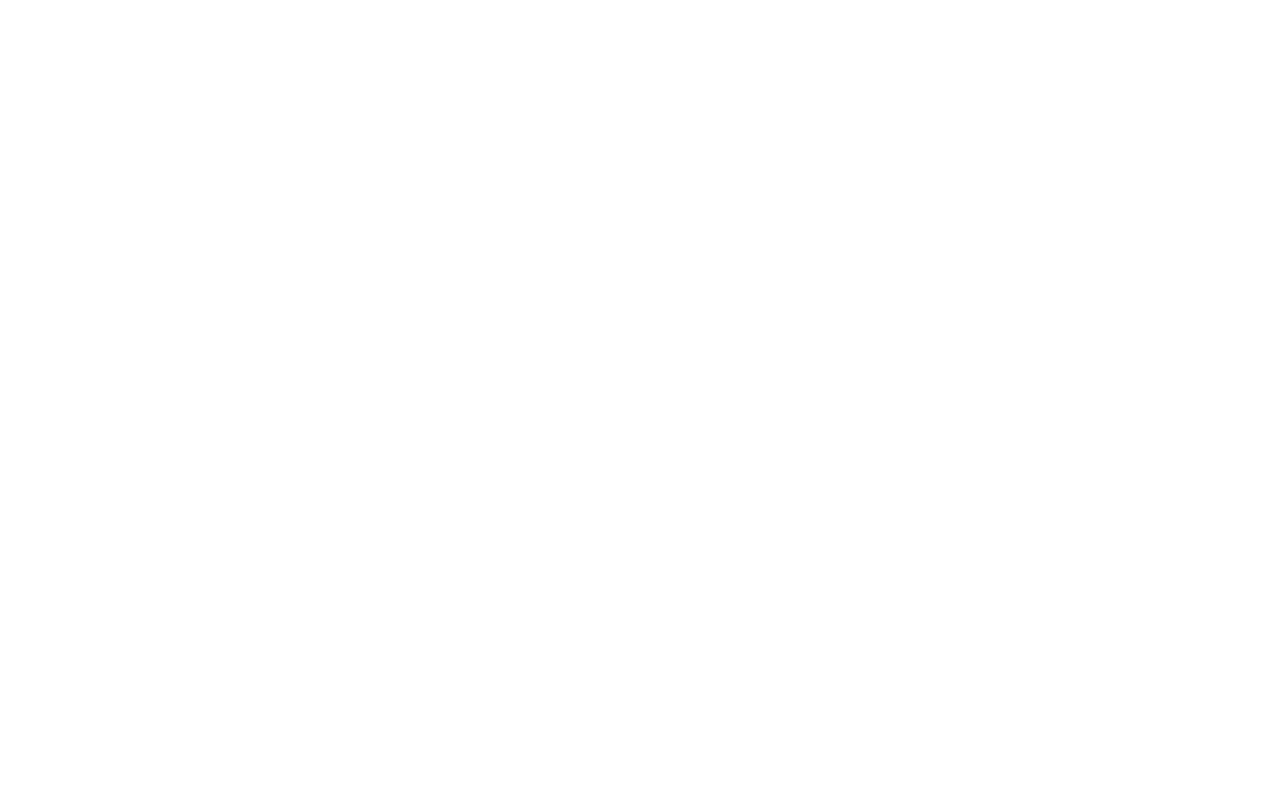
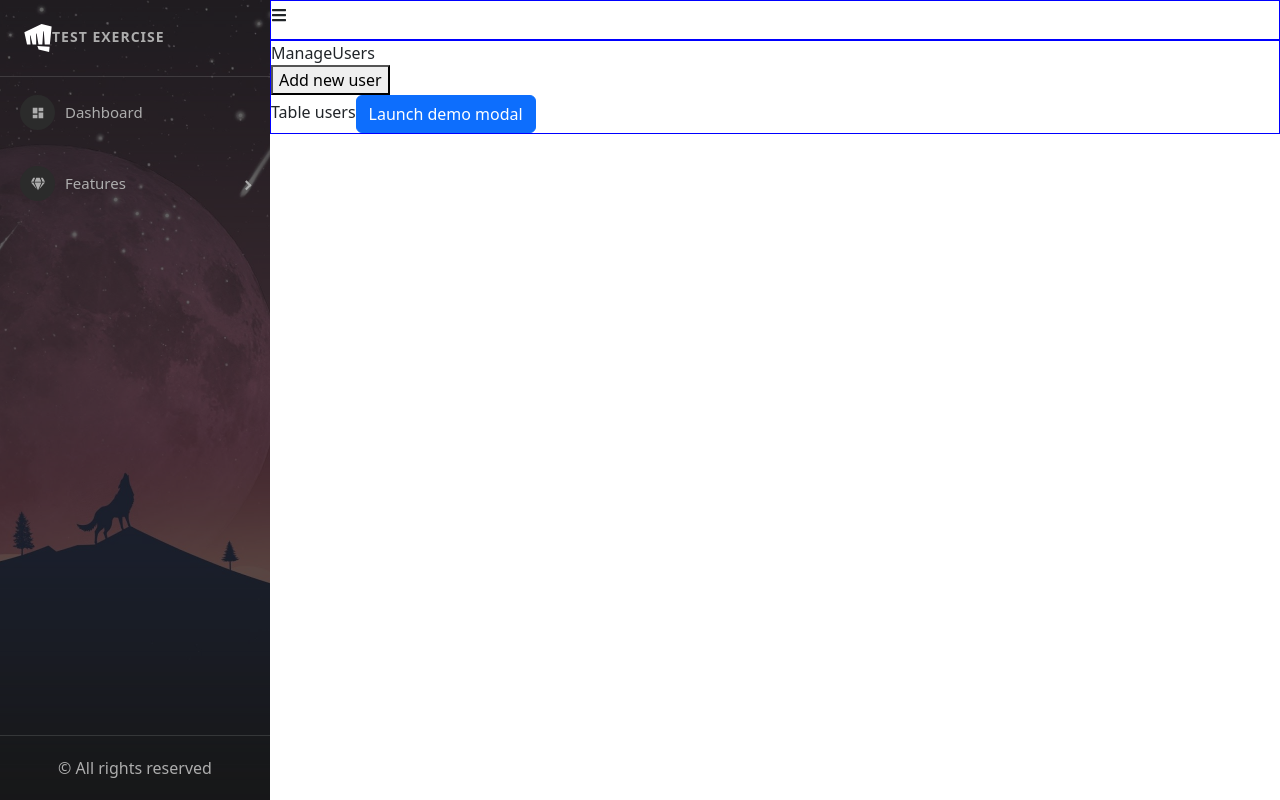
Before and after one commit to kietgudy/test-react, a React (Create React App) app: page /admin/manage-users in a window 1280 px wide. Before the commit this address had no page. Built offline with nearby package versions, Linux system fonts and the light colour scheme.

Commit message:
video56 modal

```diff
--- a/package.json
+++ b/package.json
@@ -6,13 +6,18 @@
     "@testing-library/jest-dom": "5.16.4",
     "@testing-library/react": "13.3.0",
     "@testing-library/user-event": "13.5.0",
+    "axios": "1.6.7",
     "bootstrap": "5.3.2",
     "react": "18.2.0",
     "react-bootstrap": "2.10.1",
     "react-dom": "18.2.0",
+    "react-icons": "4.4.0",
+    "react-paginate": "8.2.0",
+    "react-pro-sidebar": "0.7.1",
     "react-redux": "8.0.1",
     "react-router-dom": "6.22.1",
     "react-scripts": "5.0.1",
+    "react-toastify": "10.0.4",
     "redux": "4.2.0",
     "redux-devtools-extension": "2.13.9",
     "redux-thunk": "2.4.1",
--- a/src/App.scss
+++ b/src/App.scss
@@ -68,6 +68,7 @@ body {
         padding: 10px 15px;
         background: #303030;
         color: white;
+        border: none;
         &:hover {
           background: #464646;
         }
--- a/src/components/Admin/Admin.js
+++ b/src/components/Admin/Admin.js
@@ -1,4 +1,24 @@
+import SideBar from "./SideBar";
+import "./Admin.scss";
+import { FaBars } from "react-icons/fa";
+import { useState } from "react";
+import { Outlet, Link } from "react-router-dom";
+
 const Admin = (props) => {
-    return <div>admin</div>;
-  };
-  export default Admin;
+  const [collapsed, setCollapsed] = useState(false);
+
+  return (
+    <div className="admin-container">
+      <div className="admin-sidebar">
+        <SideBar collapsed={collapsed} />
+      </div>
+      <div className="admin-content">
+        <div className="admin-header">
+          <FaBars onClick={() => setCollapsed(!collapsed)} />
+        </div>
+        <div className="admin-main"><Outlet/></div>
+      </div>
+    </div>
+  );
+};
+export default Admin;
--- /dev/null
+++ b/src/components/Admin/Admin.scss
@@ -0,0 +1,18 @@
+.admin-container {
+  display: flex;
+  .admin-sidebar {
+    .pro-sidebar {
+      height: 100vh !important;
+    }
+  }
+  .admin-content {
+    width: 100%;
+    .admin-header {
+      height: 40px;
+      border: 1px solid blue;
+    }
+    .admin-main {
+      border: 1px solid blue;
+    }
+  }
+}
--- /dev/null
+++ b/src/components/Admin/Content/DashBoard.js
@@ -0,0 +1,8 @@
+const DashBoard = (props) => {
+  return (
+  <div>
+    DashBoard
+    </div>
+    );
+}
+export default DashBoard;
--- /dev/null
+++ b/src/components/Admin/Content/ManageUsers.js
@@ -0,0 +1,21 @@
+import ModalCreateUsers from "./ModalCreateUsers";
+
+const ManageUsers = (props) => {
+  return (
+    <div>
+      <div classNameName="manage-user-container">
+        <div classNameName="title">ManageUsers</div>
+        <div classNameName="users-content">
+          <div>
+            <button>Add new user</button>
+          </div>
+          <div>
+            Table users
+            <ModalCreateUsers/>
+          </div>
+        </div>
+      </div>
+    </div>
+  );
+};
+export default ManageUsers;
--- /dev/null
+++ b/src/components/Admin/Content/ModalCreateUsers.js
@@ -0,0 +1,65 @@
+import React, { useState } from "react";
+import Button from "react-bootstrap/Button";
+import Modal from "react-bootstrap/Modal";
+
+const ModalCreateUsers = () => {
+  const [show, setShow] = useState(false);
+
+  const handleClose = () => setShow(false);
+  const handleShow = () => setShow(true);
+
+  return (
+    <>
+      <Button variant="primary" onClick={handleShow}>
+        Launch demo modal
+      </Button>
+
+      <Modal show={show} onHide={handleClose} size="xl" backdrop="static">
+        <Modal.Header closeButton>
+          <Modal.Title>Add new user</Modal.Title>
+        </Modal.Header>
+        <Modal.Body>
+          <form className="row g-3">
+            <div className="col-md-6">
+              <label className="form-label">Email</label>
+              <input type="email" className="form-control" />
+            </div>
+            <div className="col-md-6">
+              <label className="form-label">Password</label>
+              <input type="password" className="form-control" />
+            </div>
+            <div className="col-md-6">
+              <label className="form-label">Username</label>
+              <input type="text" className="form-control" />
+            </div>
+            <div className="col-md-4">
+              <label className="form-label">Role</label>
+              <select className="form-select">
+                <option selected value="USER">
+                  USER
+                </option>
+                <option selected value="ADMIN">
+                  ADMIN
+                </option>
+              </select>
+            </div>
+
+            <div className="col-md-12">
+              <label className="form-label">Image</label>
+              <input type="file" />
+            </div>
+          </form>
+        </Modal.Body>
+        <Modal.Footer>
+          <Button variant="secondary" onClick={handleClose}>
+            Close
+          </Button>
+          <Button variant="primary" onClick={handleClose}>
+            Save
+          </Button>
+        </Modal.Footer>
+      </Modal>
+    </>
+  );
+};
+export default ModalCreateUsers;
--- /dev/null
+++ b/src/components/Admin/SideBar.js
@@ -0,0 +1,107 @@
+import "react-pro-sidebar/dist/css/styles.css";
+import {
+  ProSidebar,
+  Menu,
+  MenuItem,
+  SubMenu,
+  SidebarHeader,
+  SidebarFooter,
+  SidebarContent,
+} from "react-pro-sidebar";
+
+import {
+  FaTachometerAlt,
+  FaGem,
+  FaList,
+  FaGithub,
+  FaRegLaughWink,
+  FaHeart,
+} from "react-icons/fa";
+import sidebarBg from "../../assets/bg2.jpg";
+import { MdDashboard } from "react-icons/md";
+import { SiRiotgames } from "react-icons/si";
+import { Link } from "react-router-dom";
+
+const SideBar = (props) => {
+  const { image, collapsed, toggled, handleToggleSidebar } = props;
+  return (
+    <>
+      <ProSidebar
+        image={sidebarBg}
+        collapsed={collapsed}
+        toggled={toggled}
+        breakPoint="md"
+        onToggle={handleToggleSidebar}
+      >
+        <SidebarHeader>
+          <div
+            style={{
+              padding: "24px",
+              textTransform: "uppercase",
+              fontWeight: "bold",
+              fontSize: 14,
+              letterSpacing: "1px",
+              overflow: "hidden",
+              textOverflow: "ellipsis",
+              whiteSpace: "nowrap",
+            }}
+          >
+            <SiRiotgames size={"2em"} color="white" />
+            <span>Test Exercise</span>
+          </div>
+        </SidebarHeader>
+
+        <SidebarContent>
+          <Menu iconShape="circle">
+            <MenuItem
+              icon={<MdDashboard />}
+              // suffix={<span className="badge red">New</span>}
+            >
+              Dashboard
+              <Link to="/admin" />
+            </MenuItem>
+            {/* <MenuItem icon={<FaGem />}> Components </MenuItem> */}
+          </Menu>
+          <Menu iconShape="circle">
+            <SubMenu
+              // suffix={<span className="badge yellow">3</span>}
+              // icon={<FaRegLaughWink />}
+              icon={<FaGem />}
+              title="Features"
+            >
+              <MenuItem>
+                Quản lý Users
+                <Link to="/admin/manage-users" />
+              </MenuItem>
+              <MenuItem> Quản lý Bài Quiz</MenuItem>
+              <MenuItem> Quản lý Câu Hỏi</MenuItem>
+            </SubMenu>
+          </Menu>
+        </SidebarContent>
+
+        <SidebarFooter style={{ textAlign: "center" }}>
+          <div
+            className="sidebar-btn-wrapper"
+            style={{
+              padding: "20px 24px",
+            }}
+          >
+            <div>
+              <span
+                style={{
+                  whiteSpace: "nowrap",
+                  textOverflow: "ellipsis",
+                  overflow: "hidden",
+                }}
+              >
+                © All rights reserved
+              </span>
+            </div>
+          </div>
+        </SidebarFooter>
+      </ProSidebar>
+    </>
+  );
+};
+
+export default SideBar;
--- a/src/index.js
+++ b/src/index.js
@@ -9,6 +9,8 @@ import { BrowserRouter, Routes, Route } from "react-router-dom";
 import User from "./components/User/User";
 import Admin from "./components/Admin/Admin";
 import HomePage from "./components/Home/HomePage";
+import ManageUsers from "./components/Admin/Content/ManageUsers";
+import DashBoard from "./components/Admin/Content/DashBoard";
 
 const root = ReactDOM.createRoot(document.getElementById("root"));
 root.render(
@@ -17,9 +19,12 @@ root.render(
     <BrowserRouter>
       <Routes>
         <Route path="/" element={<App />}>
-        <Route index element={<HomePage />} />
-          <Route path="/user" element={<User />} />
-          <Route path="/admin" element={<Admin />} />
+          <Route index element={<HomePage />} />
+          <Route path="user" element={<User />} />
+        </Route>
+        <Route path="admin" element={<Admin />}>
+          <Route index element={<DashBoard />} />
+          <Route path="manage-users" element={<ManageUsers />} />
         </Route>
       </Routes>
     </BrowserRouter>
```
Also changed, not shown: src/assets/bg2.jpg (added), 1 other file (tests, documents, lock files or other folders).
